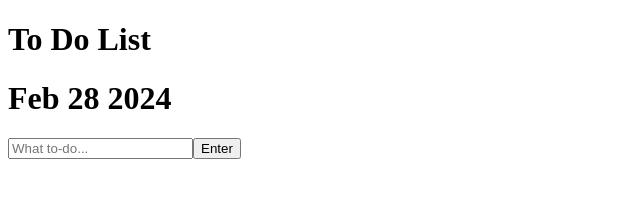
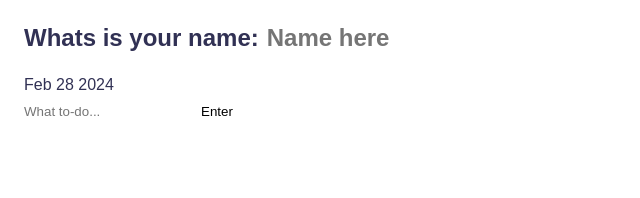
Before and after one commit to mikesternk/SBA-DOM, a plain HTML site: page index.html in a window 1280 px wide. Shown: the whole page, without its empty margins (0-640 px from the left). Drawn offline with Linux system fonts and the light colour scheme.

Commit message:
Adding a bit of css

```diff
--- a/index.html
+++ b/index.html
@@ -12,18 +12,28 @@
   </head>
   <body>
     <main class="app">
-      <h1>To Do List</h1>
-      <div class="input-header">
-        <h1><span id="date"></span></h1>
-        <div class="to-do-input">
-          <input type="text" id="item" placeholder="What to-do..." /><button
-            id="enter"
-          >
+      <section class="greeting">
+        <h1 class="title">
+          Whats is your name:
+          <input type="text" id="name" placeholder="Name here" />
+        </h1>
+      </section>
+
+      <section class="input-header">
+        <h3><span id="date"></span></h3>
+
+        <form class="to-do-input">
+          <input
+            type="text"
+            name="item"
+            id="item"
+            placeholder="What to-do..."
+          /><button id="enter">
             Enter
           </button>
-        </div>
-      </div>
-      <div class="to-do-list"></div>
+        </form>
+      </section>
+      <section class="to-do-list"></section>
     </main>
 
     <script src="app.js"></script>
--- a/style.css
+++ b/style.css
@@ -1,3 +1,61 @@
+:root {
+  --light: #fff;
+  --dark: #313154;
+  --shadow: 0 1px 3px rgba(0, 0, 0, 0.1);
+}
+* {
+  margin: 0;
+  padding: 0;
+  box-sizing: border-box;
+  font-family: sans-serif;
+}
+
+input,
+button {
+  border: none;
+  appearance: none;
+  outline: none;
+  background: none;
+  cursor: initial;
+}
+button {
+  cursor: pointer;
+}
+
+body {
+  background: var(--light);
+  color: var(--dark);
+}
+
+section {
+  margin-top: 1.5em;
+  margin-bottom: 1.5rem;
+  padding-left: 1.5rem;
+  padding-right: 1.5rem;
+}
+
+h3 {
+  color: var(--dark);
+  font-size: 1rem;
+  font-weight: 400;
+  margin-bottom: 0.5rem;
+}
+
+.greeting .title {
+  display: flex;
+}
+.greeting .title input {
+  margin-left: 0.5rem;
+  flex: 1 1 0%;
+  min-width: 0;
+}
+.greeting title,
+.greeting .title input {
+  color: var(--dark);
+  font-size: 1.5rem;
+  font-weight: 700;
+}
+
 .update-controller {
   display: none;
 }
```
